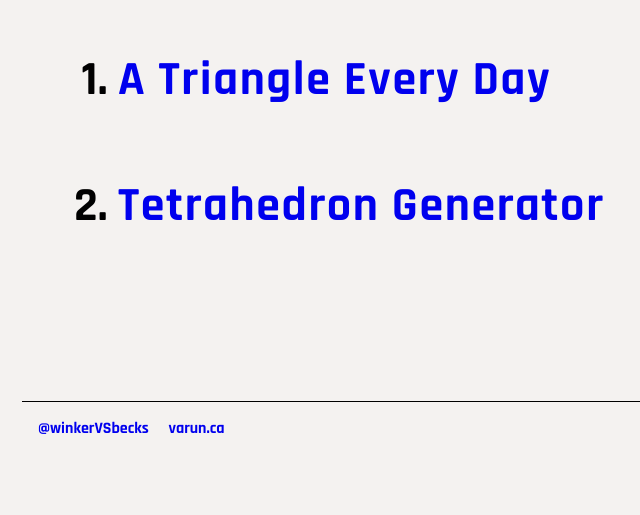
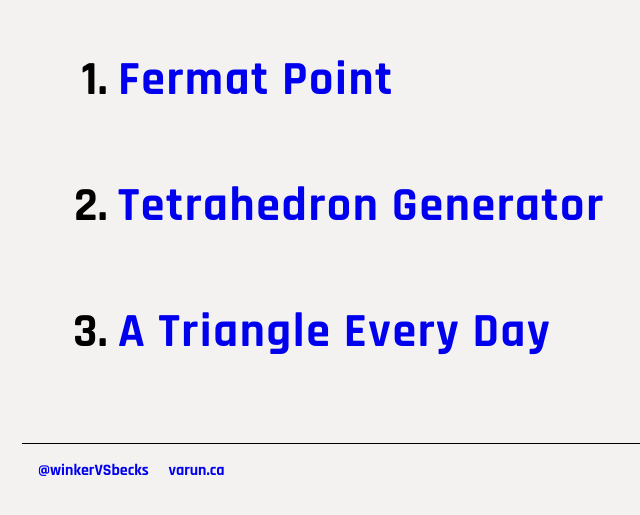
Before and after one commit to winkerVSbecks/triangle.life, a website: page index.html in a window 1280 px wide. Shown: the part 847-1362 px from the top of the page, without its empty margins (10-650 px from the left). Drawn offline with Linux system fonts and the light colour scheme; files that its build step writes are made by us from their sources.

Commit message:
added Fermat Point

```diff
--- a/gulpfile.js
+++ b/gulpfile.js
@@ -59,7 +59,7 @@ gulp.task('default', ['build'], function() {
   });
 });
 
-gulp.task('gh-deploy', ['build'] function() {
+gulp.task('gh-deploy', ['build'], function() {
   return gulp.src('./build/**/*')
     .pipe(ghPages({
       remoteUrl: 'git@github.com:winkerVSbecks/triangle.life.git'
--- a/index.html
+++ b/index.html
@@ -59,14 +59,20 @@
     <ol>
       <li class="item">
         <a class="navy"
-          href="http://winkervsbecks.github.io/a-triangle-everyday">
-          A Triangle Every Day
+          href="http://winkervsbecks.github.io/fermat-point">
+          Fermat Point
         </a>
       </li>
       <li class="item">
         <a class="navy"
           href="http://winkervsbecks.github.io/react-tetrahedrons">
           Tetrahedron Generator
+        </a>
+      </li>
+      <li class="item">
+        <a class="navy"
+          href="http://winkervsbecks.github.io/a-triangle-everyday">
+          A Triangle Every Day
         </a>
       </li>
     </ol>
```
